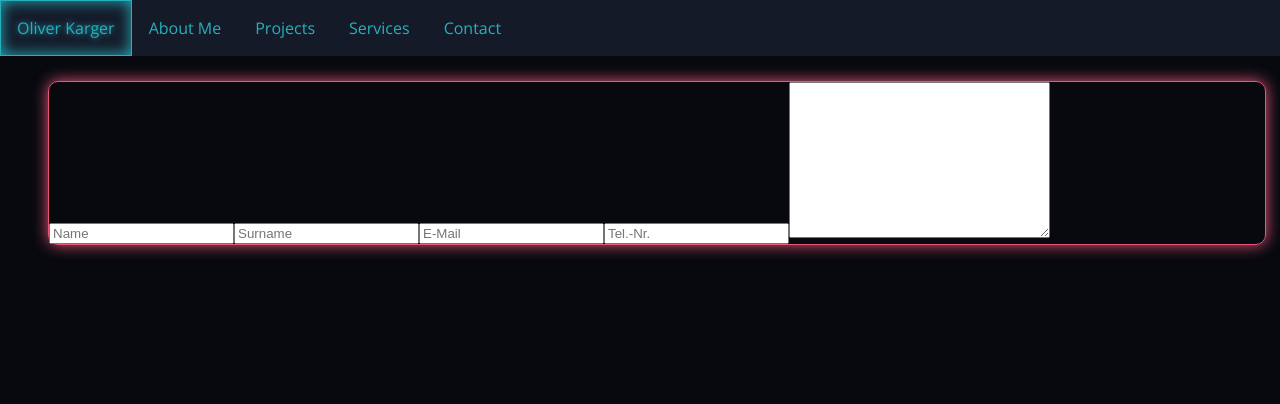
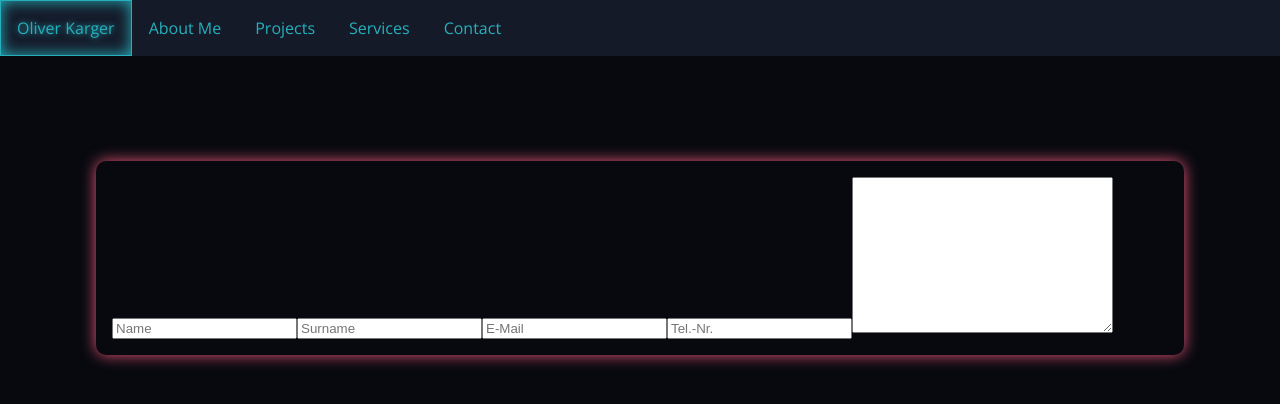
Before and after one commit to OliverKarger/oliverkarger.github.io, an Angular app in the folder app/: page / in a window 1280 px wide. Both pictures are taken after a click on the element "Contact". Shown: the top 404 px of the page. Built offline with nearby package versions, Linux system fonts and the light colour scheme.

Commit message:
Problem mit falsch positionierten Div gefixed. Lösung: - position: fixed; // feste position - left: 0; // über volle bereite - right: 0; // über volle bereite - top: 65px; // abstand wegen Navbar - padding: 3rem; // distanz zum content

```diff
--- a/app/src/app/app.component.scss
+++ b/app/src/app/app.component.scss
@@ -1,20 +1,23 @@
+/** Start: Imports */
+@import "../celestial-ui.scss";
+/** End: Imports */
+
 /** Start: All Things SPA related */
 .spa-container {
     left: 0;
     top: 65px;
+    right: 0;
     position: fixed;
-    width:100%;
-    padding: 1rem;
+    padding: 3rem;
 }
 .spa-element {
     display: none;
-    width: 95%;
-    height: 100%;
-    margin: auto;
-    justify-content: center;
+    margin: 3rem;
+    @include theme-2-boxshadow-out();
+    border-radius: 10px;
+    padding: 1rem;
 }
 .spa-active-element {
     display: flex;
-    flex-direction: column;
 }
 /** End: All Things SPA related */
--- a/app/src/app/contact/contact.component.html
+++ b/app/src/app/contact/contact.component.html
@@ -1,9 +1,9 @@
 <div class="contact d-flex d-flex-inline">
     <form>
-        <input type="text" placeholder="Name">
-        <input type="text" placeholder="Surname">
-        <input type="text" placeholder="E-Mail" required>
-        <input type="text" placeholder="Tel.-Nr.">
+        <input class="d-flex d-flex-inline" type="text" placeholder="Name">
+        <input class="d-flex d-flex-inline" type="text" placeholder="Surname">
+        <input class="d-flex d-flex-inline" type="text" placeholder="E-Mail" required>
+        <input class="d-flex d-flex-inline" type="text" placeholder="Tel.-Nr.">
         <textarea cols="30" rows="10"></textarea>
     </form>
 </div>
--- a/app/src/app/contact/contact.component.scss
+++ b/app/src/app/contact/contact.component.scss
@@ -1,11 +1,6 @@
-/** Start: Imports */
-@import "../../celestial-ui.scss";
-/** End: Imports */
-
 .contact {
-    border-radius: 10px;
-    @include theme-2-border();
-    @include theme-2-boxshadow-out();
     width: 100%;
     height: 100%;
+    margin: 0;
+    padding: 0;
 }
```
